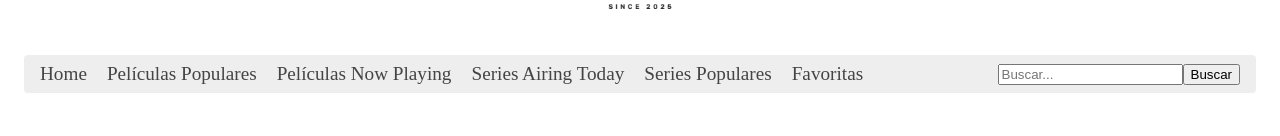
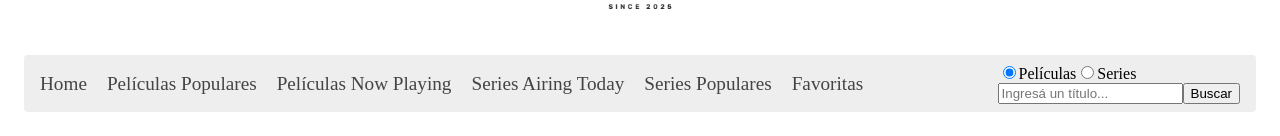
Before and after one commit to isabellacalandria/TPprogramacion3, a React (Create React App) app: page / in a window 1280 px wide. Shown: the part 133-269 px from the top of the page. Built offline with nearby package versions, Linux system fonts and the light colour scheme; no server answers.

Commit message:
arreglamos favoritos y empezamos el buscador

```diff
--- a/src/App.js
+++ b/src/App.js
@@ -8,7 +8,7 @@ import SerieDetalle from "./screens/Serie/Serie";
 import PeliculasNP from "./screens/PeliculasNP/PeliculasNP";
 import SeriesAT from "./screens/SeriesAT/SeriesAT";
 import Resultados from "./screens/Resultados/Resultados";
-import SeriesFav from "./screens/SeriesFav/SeriesFav"
+
 
 
 
--- a/src/components/Busqueda/Busqueda.js
+++ b/src/components/Busqueda/Busqueda.js
@@ -1,45 +1,72 @@
-import React, { Component } from "react";
-import { withRouter } from "react-router-dom";
+import { withRouter } from 'react-router-dom';
+import React, { Component } from 'react';
 
-class FBusqueda extends Component {
+class Buscador extends Component {
   constructor(props) {
     super(props);
     this.state = {
-    busqueda: "",
+      texto: "",
+      categoria: "movie"
     };
+  }
+
+  actualizarTexto(e) {
+    this.setState({ texto: e.target.value });
+  }
+
+  seleccionarCategoria(e) {
+    this.setState({ categoria: e.target.value });
   }
 
   ejecutarBusqueda = (e) => {
     e.preventDefault();
-
-    this.props.history.push(`/resultados/${this.state.tipo}/${this.state.busqueda}`);
-  };
-
-
-  controlarCambios = (e) => {
-    this.setState({ busqueda: e.target.value });
-  };
-
-
-  controlarTipo = (e) => {
-    this.setState({ tipo: e.target.value });
+    this.props.history.push(
+      "/RBusqueda/" + this.state.categoria + "/" + this.state.texto
+    );
   };
 
   render() {
     return (
-      <section className="FBusqueda">
-        <form onSubmit={this.ejecutarBusqueda}>
+      <section className="Buscador">
+        <form onSubmit={this.ejecutarBusqueda} className="search">
+          <div className="radios">
+            <label>
+              <input
+                type="radio"
+                name="categoria"
+                value="movie"
+                checked={this.state.categoria === "movie"}
+                onChange={(e) => this.seleccionarCategoria(e)}
+              />
+              Películas
+            </label>
+            <label>
+              <input
+                type="radio"
+                name="categoria"
+                value="tv"
+                checked={this.state.categoria === "tv"}
+                onChange={(e) => this.seleccionarCategoria(e)}
+              />
+              Series
+            </label>
+          </div>
+
           <input
             type="text"
-            placeholder="Buscar..."
-            value={this.state.busqueda}
-            onChange={this.controlarCambios}
+            name="texto"
+            value={this.state.texto}
+            onChange={(e) => this.actualizarTexto(e)}
+            placeholder="Ingresá un título..."
           />
-          <button type="submit">Buscar</button>
+
+          <button type="submit" className="botones">
+            Buscar
+          </button>
         </form>
       </section>
     );
   }
 }
 
-export default withRouter(FBusqueda);
+export default withRouter(Buscador);
--- a/src/screens/Favoritas/Favoritas.js
+++ b/src/screens/Favoritas/Favoritas.js
@@ -13,7 +13,7 @@ class Favoritos extends Component {
   }
 
   componentDidMount() {
-    // ---------- Películas favoritas ----------
+
     let favoritosPeliculas = localStorage.getItem("favoritos");
     let favoritosParsePeliculas = JSON.parse(favoritosPeliculas) || [];
 
@@ -27,7 +27,7 @@ class Favoritos extends Component {
           method: "GET",
           headers: {
             accept: "application/json",
-            Authorization: "Bearer TU_TOKEN_AQUI",
+            Authorization: 'Bearer eyJhbGciOiJIUzI1NiJ9.eyJhdWQiOiJmYmU4MGJiYTlkMTY4MzM3NDJlMzJjNGE0YTYwOWM2ZiIsIm5iZiI6MTc1NzQ0NzQ5OC4zOTEsInN1YiI6IjY4YzA4NTRhZTFjODBkMTE1NDk0ODFkYiIsInNjb3BlcyI6WyJhcGlfcmVhZCJdLCJ2ZXJzaW9uIjoxfQ.WU-O3-2lU1lEcBmdUrfFr2eXUhO769kbRxlpHaz35GQ',
           },
         })
           .then((res) => res.json())
@@ -42,7 +42,6 @@ class Favoritos extends Component {
       }
     }
 
-    // ---------- Series favoritas ----------
     let favoritosSeries = localStorage.getItem("favoritosSeries");
     let favoritosParseSeries = JSON.parse(favoritosSeries) || [];
 
@@ -56,7 +55,7 @@ class Favoritos extends Component {
           method: "GET",
           headers: {
             accept: "application/json",
-            Authorization: "Bearer TU_TOKEN_AQUI",
+            Authorization: 'Bearer eyJhbGciOiJIUzI1NiJ9.eyJhdWQiOiJmYmU4MGJiYTlkMTY4MzM3NDJlMzJjNGE0YTYwOWM2ZiIsIm5iZiI6MTc1NzQ0NzQ5OC4zOTEsInN1YiI6IjY4YzA4NTRhZTFjODBkMTE1NDk0ODFkYiIsInNjb3BlcyI6WyJhcGlfcmVhZCJdLCJ2ZXJzaW9uIjoxfQ.WU-O3-2lU1lEcBmdUrfFr2eXUhO769kbRxlpHaz35GQ',
           },
         })
           .then((res) => res.json())
--- a/src/screens/Resultados/Resultados.js
+++ /dev/null
@@ -1,89 +0,0 @@
-import React, { Component } from "react";
-import Navbar from "../../components/Navbar/Navbar";
-import Footer from "../../components/Footer/Footer";
-import Busqueda from "../../components/Busqueda/Busqueda";
-
-class Resultados extends Component {
-  constructor(props) {
-    super(props);
-    this.state = {
-      resultados: [],
-      query: props.match.params.query,
-    };
-  }
-
-  componentDidMount() {
-    var self = this;
-    var url = `https://api.themoviedb.org/3/search/${this.state.tipo}?query=${this.state.query}&api_key=TU_API_KEY&language=es-ES`;
-
-    fetch(url)
-      .then(function (res) {
-        return res.json();
-      })
-      .then(function (data) {
-        var resultadosData;
-        if (data.results) {
-          resultadosData = data.results;
-        } else {
-          resultadosData = [];
-        }
-        self.setState({ resultados: resultadosData });
-      })
-      .catch(function (error) {
-        console.log(error);
-      });
-  }
-
-  render() {
-    var contenido;
-
-    if (this.state.resultados === null) {
-      contenido = <p>No se encontraron resultados.</p>;
-    } else {
-      if (this.state.resultados.length === 0) {
-        contenido = <p>No se encontraron resultados.</p>;
-      } else {
-        contenido = [];
-        for (var i = 0; i < this.state.resultados.length; i++) {
-          var item = this.state.resultados[i];
-          var titulo = item.title;
-          if (!titulo) {
-            titulo = item.name;
-          }
-
-          var imagen;
-          if (item.poster_path) {
-            imagen = "https://image.tmdb.org/t/p/w300" + item.poster_path;
-          } else {
-            imagen = "/placeholder.jpg";
-          }
-
-          contenido.push(
-            <div key={item.id} className="card">
-              <img src={imagen} alt={titulo} />
-              <h3>{titulo}</h3>
-            </div>
-          );
-        }
-      }
-    }
-
-    return (
-      <React.Fragment>
-        <Navbar />
-        <Busqueda />
-
-        <h2>
-          Resultados de búsqueda para {this.state.query}
-          {this.state.tipo === "movie" ? "Películas" : "Series"}
-        </h2>
-
-        <div className="contenedor-cards">{contenido}</div>
-
-        <Footer />
-      </React.Fragment>
-    );
-  }
-}
-
-export default Resultados;
```
